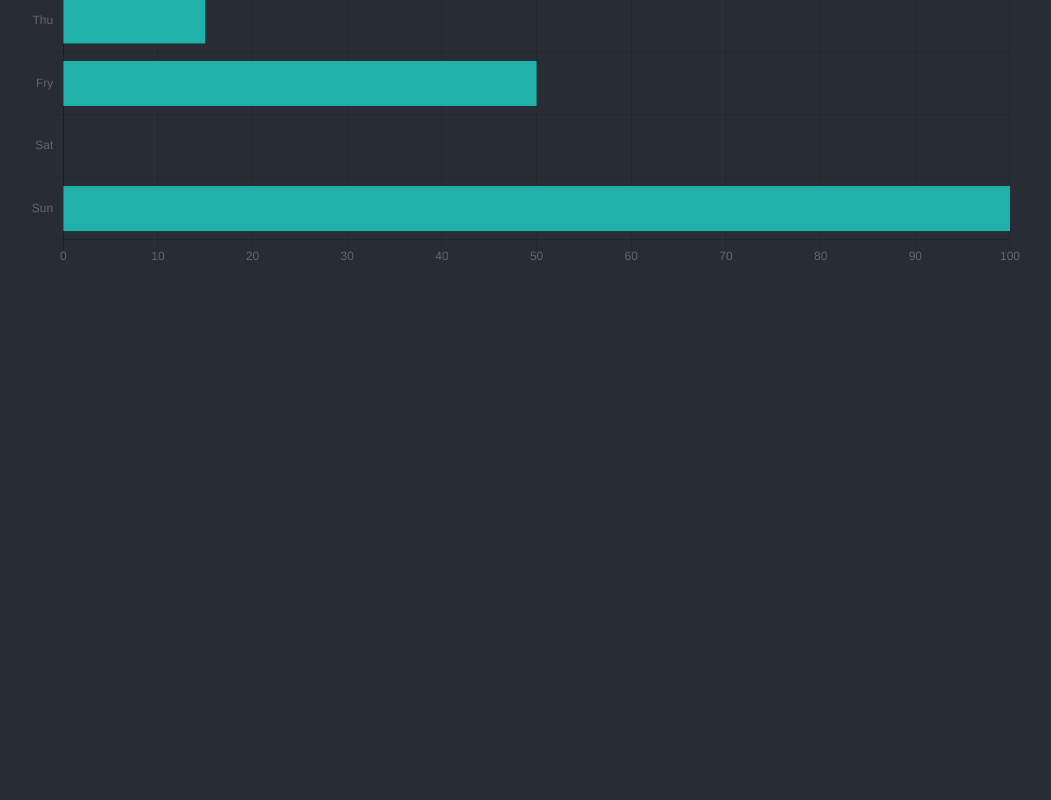
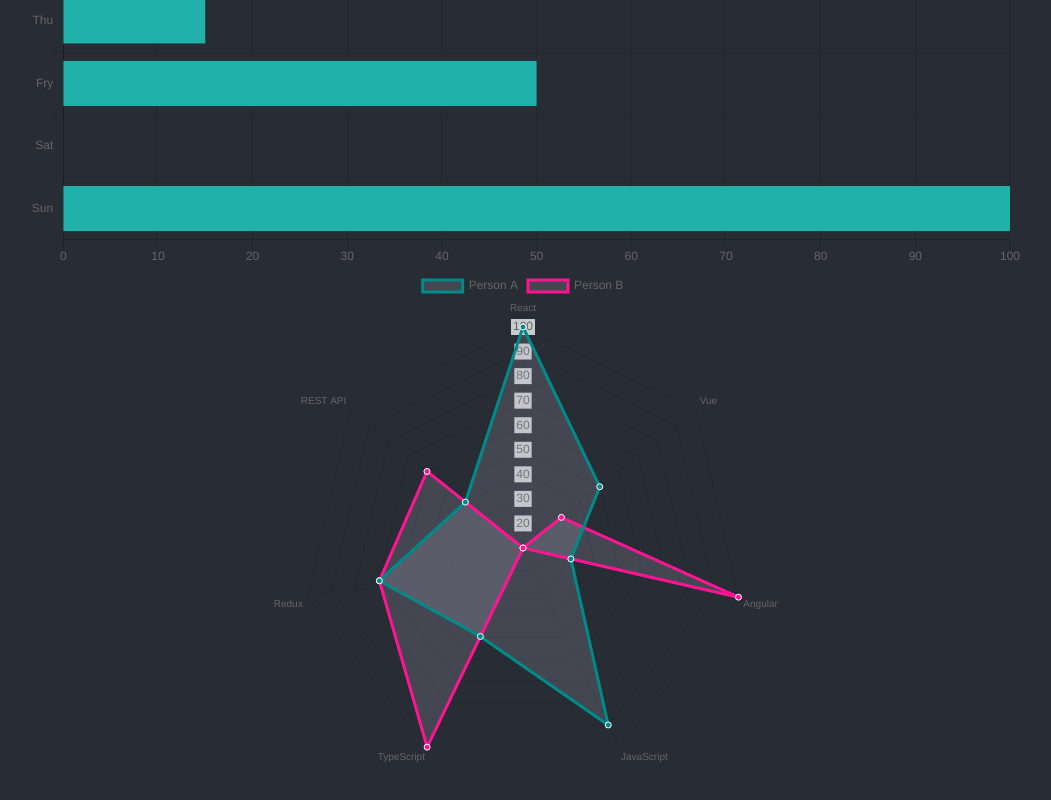
Before and after one commit to daichi-sato-design/chart_lesson, a React (Create React App) app: page / in a window 1280 px wide. Shown: the part 2330-3130 px from the top of the page, without its empty margins (117-1168 px from the left). Before the commit the page ends 2700 px from the top, so only its background shows below. Built offline with nearby package versions, Linux system fonts and the light colour scheme.

Commit message:
implemant rader plot

```diff
--- a/src/App.tsx
+++ b/src/App.tsx
@@ -4,6 +4,7 @@ import './App.css'
 import LinePlot from './components/LinePlot'
 import PiePlot from './components/PiePlot'
 import BarPlot from './components/BarPlot'
+import RaderPlot from './components/RaderPlot'
 
 function App() {
   return (
@@ -12,6 +13,7 @@ function App() {
         <LinePlot />
         <PiePlot />
         <BarPlot />
+        <RaderPlot />
       </div>
     </div>
   )
--- /dev/null
+++ b/src/components/RaderPlot.tsx
@@ -0,0 +1,42 @@
+import React from 'react'
+import { Radar } from 'react-chartjs-2'
+
+const data = {
+  labels: [
+    'React',
+    'Vue',
+    'Angular',
+    'JavaScript',
+    'TypeScript',
+    'Redux',
+    'REST API',
+  ],
+  datasets: [
+    {
+      label: 'Person A',
+      backgroundColor: 'rgba(179, 181, 198, 0.2)',
+      borderColor: '#008b8b',
+      pointBackgroundColor: '#008b8b',
+      pointBorderColor: '#fff',
+      data: [100, 50, 30, 90, 50, 70, 40],
+    },
+    {
+      label: 'Person B',
+      backgroundColor: 'rgba(179, 181, 198, 0.2)',
+      borderColor: '#ff1493',
+      pointBackgroundColor: '#ff1493',
+      pointBorderColor: '#fff',
+      data: [10, 30, 100, 10, 100, 70, 60],
+    },
+  ],
+}
+
+const RaderPlot = () => {
+  return (
+    <div>
+      <Radar data={data} />
+    </div>
+  )
+}
+
+export default RaderPlot
```
